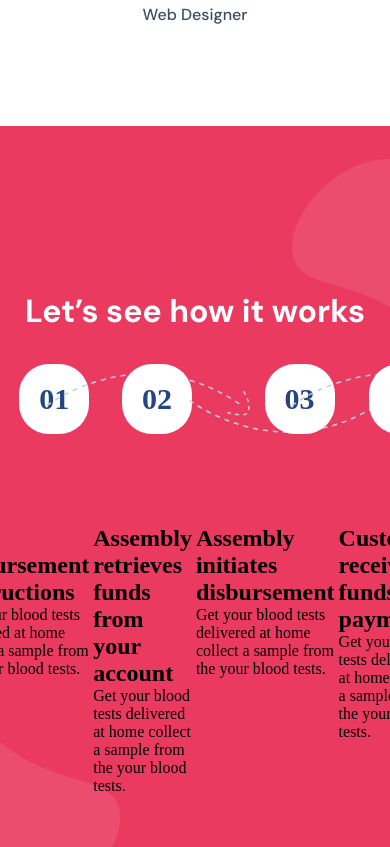
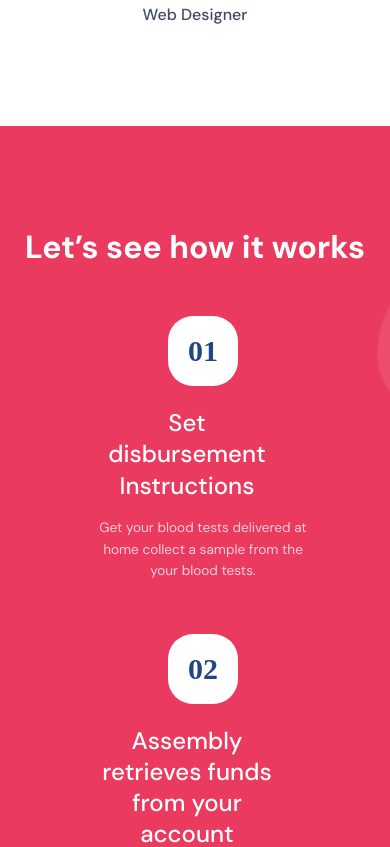
Before and after one commit to Anmol-Baranwal/WaitSmart, a Next.js app: page / in a window 390 px wide. Shown: the part 4600-5447 px from the top of the page. Built offline with nearby package versions, Linux system fonts and the light colour scheme.

Commit message:
add workflow with complete responsive styling

```diff
--- a/components/Workflow/workflow.js
+++ b/components/Workflow/workflow.js
@@ -6,23 +6,23 @@ import styles from "./workflow.module.css";
 import data from "@/data/workflow.json"; // Update the path to the data file
 
 const WorkFlow = () => {
-  //   const renderArrow = (index) => {
-  //     if (index % 2 === 0) {
-  //       return (
-  //         <div
-  //           className={styles.arrow}
-  //           style={{ backgroundImage: `url(${ArrowEven})` }}
-  //         />
-  //       );
-  //     } else {
-  //       return (
-  //         <div
-  //           className={styles.arrow}
-  //           style={{ backgroundImage: `url(${ArrowOdd})`, top: "17px" }}
-  //         />
-  //       );
-  //     }
-  //   };
+  // const renderArrow = (index) => {
+  //   if (index % 2 === 0) {
+  //     return (
+  //       <div
+  //         className={styles.arrow}
+  //         style={{ backgroundImage: `url(${ArrowEven})` }}
+  //       />
+  //     );
+  //   } else {
+  //     return (
+  //       <div
+  //         className={styles.arrow}
+  //         style={{ backgroundImage: `url(${ArrowOdd})`, top: "17px" }}
+  //       />
+  //     );
+  //   }
+  // };
 
   return (
     <section className={styles.workflow}>
@@ -38,8 +38,8 @@ const WorkFlow = () => {
             <Box className={styles.card} key={item.id}>
               <Box className={styles.iconBox}>{`0${item.id}`}</Box>
               <Box className={styles.wrapper}>
-                <Heading className={styles.wrapperTitle}>{item.title}</Heading>
-                <Text className={styles.wrapperSubtitle}>{item.text}</Text>
+                <Heading className={styles.title}>{item.title}</Heading>
+                <Text className={styles.subTitle}>{item.text}</Text>
               </Box>
               {/* {renderArrow(index + 1)} */}
             </Box>
--- a/components/Workflow/workflow.module.css
+++ b/components/Workflow/workflow.module.css
@@ -5,8 +5,8 @@
   background-position: center center;
   background-size: cover;
   position: relative;
-  padding-top: 8rem;
-  padding-bottom: 10rem;
+  padding-top: 4rem;
+  padding-bottom: 6rem;
 }
 
 .grid {
@@ -14,6 +14,8 @@
   padding-top: 0;
   grid-gap: 50px 65px;
   grid-template-columns: repeat(4, 1fr);
+  margin-left: 2rem;
+  margin-right: 2rem;
 }
 
 .card {
@@ -23,9 +25,12 @@
   text-align: left;
   width: 100%;
   margin: 0 auto;
-  padding-left: 0;
+  margin-top: 1.5rem;
+  padding-left: 1rem;
+  /* background-color: #234582; */
 }
 
+@media (min-width: 1220px) {
   .card::before {
     position: absolute;
     content: "";
@@ -49,18 +54,18 @@
   .card:last-child::before {
     display: none;
   }
+}
 
 .iconBox {
   width: 70px;
   height: 70px;
   flex-shrink: 0;
-  border-radius: 30px;
+  border-radius: 25px;
   background-color: white;
   display: flex;
   align-items: center;
   justify-content: center;
-  margin-bottom: 6rem;
-  margin-left: auto;
+  margin-bottom: 2rem;
   margin-right: 0;
   font-size: 30px;
   font-weight: 700;
@@ -71,22 +76,77 @@
   width: 100%;
   display: flex;
   flex-direction: column;
-  margin-top: -5px;
+  padding: 8px;
+  font-family: "DM Sans", sans-serif;
 }
 
 .wrapper .title {
-  font-size: 5rem;
+  font-weight: 500;
+  font-size: 2rem;
   color: white;
-  line-height: 1.55;
   padding-right: 2rem;
-  margin-bottom: 3rem;
+  line-height: 1.3;
 }
 
 .wrapper .subTitle {
   font-size: 1rem;
   font-weight: 400;
-  line-height: 2;
+  line-height: 1.6;
   color: white;
   opacity: 0.75;
   padding-right: 5rem;
+  margin-top: 1rem;
 }
+
+@media (max-width: 1020px) {
+  .grid {
+    margin-bottom: -1rem;
+    padding-top: 0;
+    grid-gap: 50px 50px;
+    grid-template-columns: repeat(2, 1fr);
+    margin: 4rem;
+  }
+
+  .wrapper .title {
+    margin-top: 0.3rem;
+    font-size: 1.5rem;
+  }
+
+  .wrapper .subTitle {
+    margin-bottom: 2rem;
+    font-size: 0.85rem;
+  }
+
+  .iconBox {
+    margin: 0.5rem;
+  }
+}
+
+@media (max-width: 650px) {
+  .grid {
+    grid-template-columns: repeat(1, 1fr);
+  }
+
+  .card {
+    text-align: center;
+    justify-content: center;
+    align-items: center;
+  }
+
+  .card:last-child {
+    margin-bottom: -5rem;
+  }
+
+  .card:first-child {
+    margin-top: -2rem;
+  }
+
+  .wrapper .subTitle {
+    padding-right: 0;
+    margin-bottom: 0;
+  }
+
+  .iconBox {
+    margin-top: 1rem;
+  }
+}
```
Lines whose indentation alone changed are shown as unchanged.
